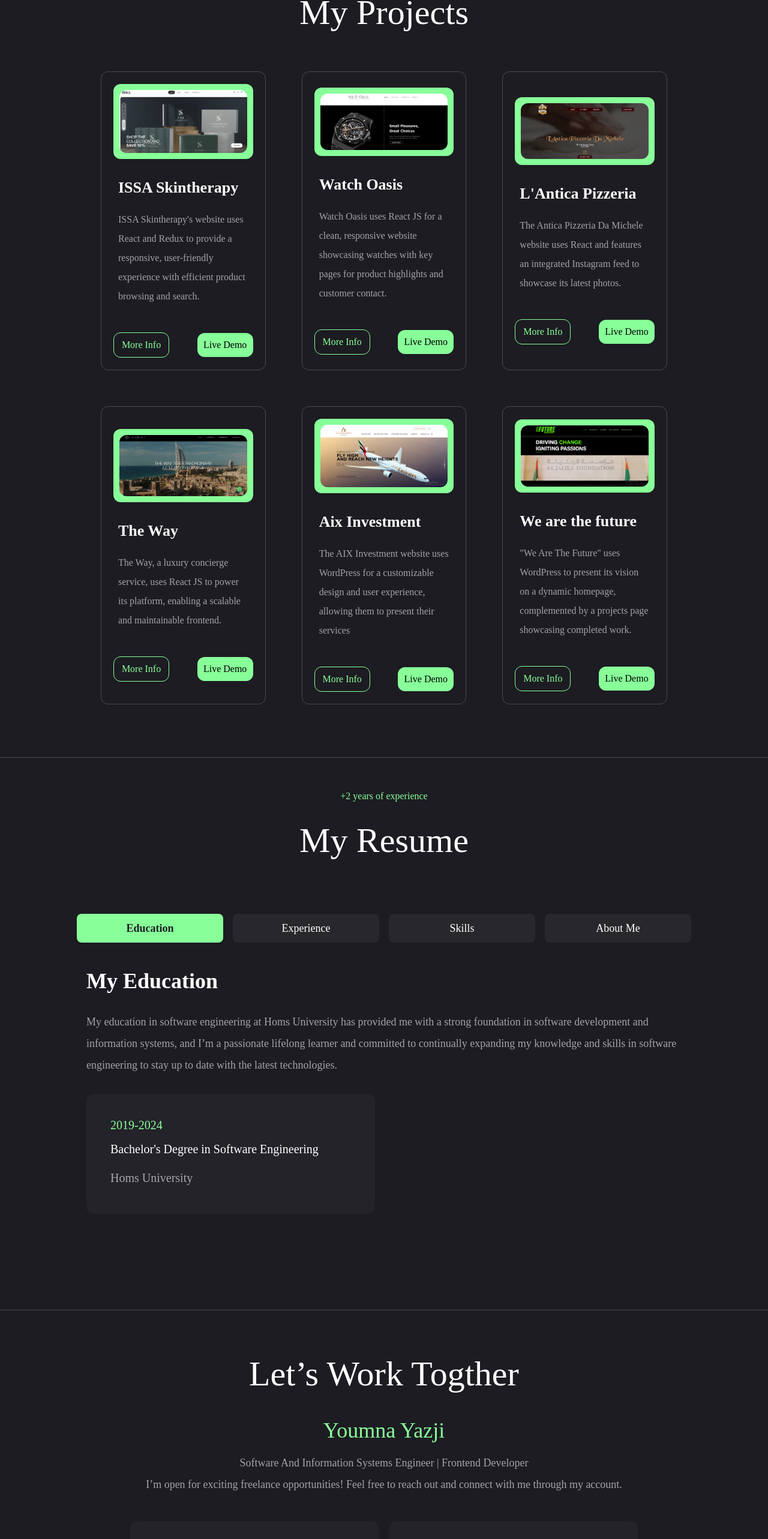
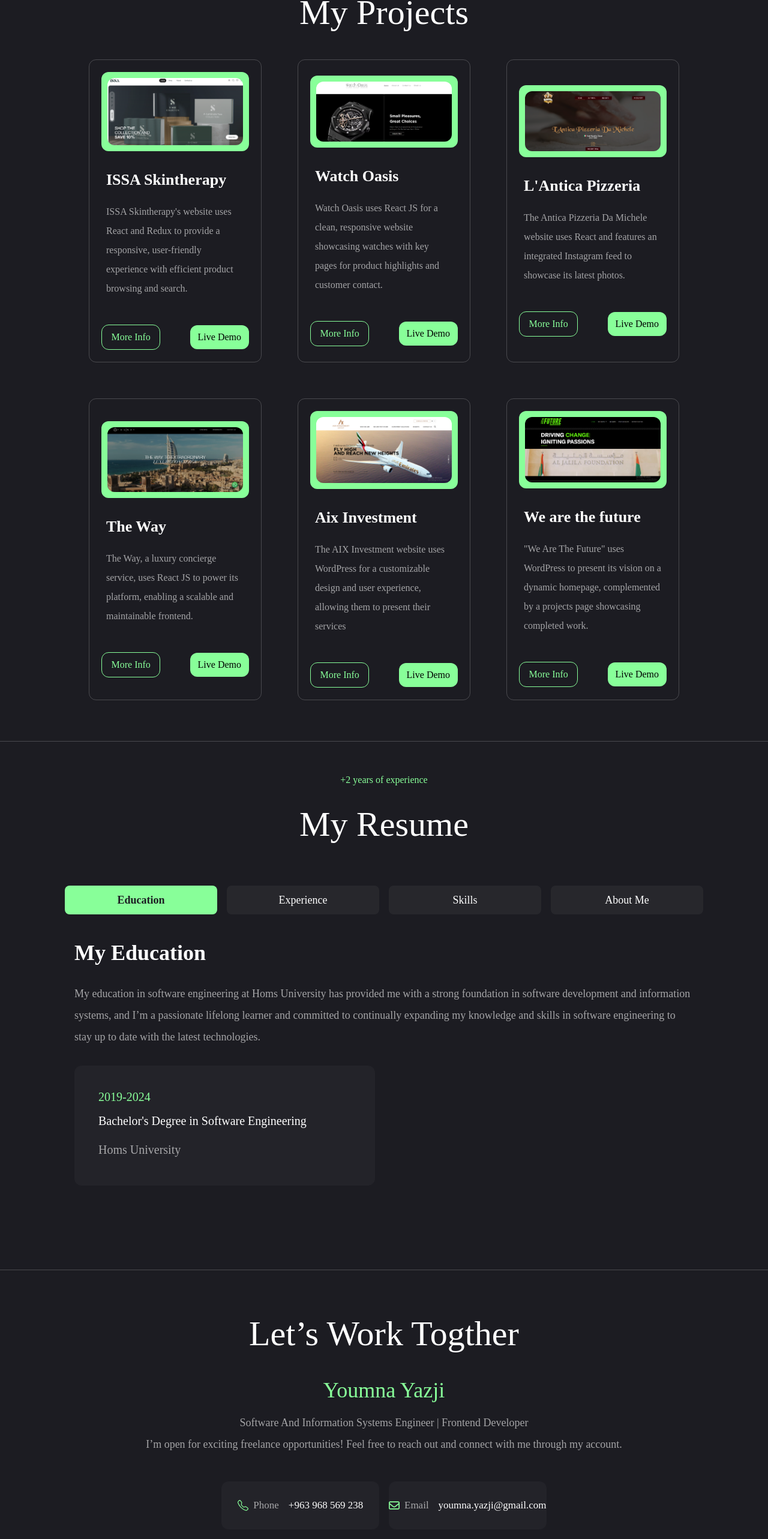
Before and after one commit to YoumnaYazji/My-Portfolio, a Next.js app: page / in a window 1280 px wide. Shown: the part 2217-4782 px from the top of the page at 60% size. Built offline with nearby package versions, Linux system fonts and the light colour scheme.

Commit message:
Fix Contact Page

```diff
--- a/app/contact/page.jsx
+++ b/app/contact/page.jsx
@@ -27,7 +27,7 @@ const Contact =() =>{
         <>
         <h1 className="text-[66px] text-center xs:text-[58px] xs:px-5">Let’s Work Togther</h1>
         <h3 className="text-[36px] text-accent text-center xs:px-10">Youmna Yazji</h3>
-        <p className='text-white/60  text-center xl:text-[18px] md:text-[22px] xl:px-5 xs:px-8'>
+        <p className='text-white/60  text-center xl:text-[18px] md:text-[22px] xl:px-5 xs:px-12'>
         Software And Information Systems Engineer | Frontend Developer
         <br/>
         I’m open for exciting freelance opportunities! Feel free to reach out and connect with me through my account.
@@ -40,7 +40,7 @@ const Contact =() =>{
         {about.info.map((item, index) => (
         <li
         key={index}
-        className={`bg-[#232329]  text-[20px] h-[80px] w-[52vh] rounded-xl flex items-center justify-center xl:justify-center gap-4 ${
+        className={`bg-[#232329]  text-[17px] h-[80px] w-full rounded-xl flex items-center justify-center xl:justify-center gap-4 ${
         index >= 0 ? "mt-6" : ""
         }
 
--- a/app/resume/page.jsx
+++ b/app/resume/page.jsx
@@ -166,7 +166,7 @@ const Resume =() =>{
         <h5 className="text-accent text-center xs:px-10">+2 years of experience</h5>
             <h1 className="text-[66px] text-center xs:text-[58px] xs:px-5">My Resume</h1>
             <div className="px-5 mt-5 xl:w-[90%] mx-auto xs:w-full md:w-full">
-                <Tabs defaultValue='education' className='gap-[60px] p-10'>
+                <Tabs defaultValue='education' className='gap-[60px] p-5'>
                     <TabsList className='w-full mx-auto xl:mx-0 gap-[60px] md:flex-col md:items-center md:gap-4 lg:flex-row lg:items-start lg:mx-auto xs:flex-col xs:items-center xl:gap-4 xl:mx-0'>
                         <TabsTrigger value='education' className="xl:text-[18px] md:text-[24px]">Education</TabsTrigger>
                         <TabsTrigger value='experience'className="xl:text-[18px] md:text-[24px]" >Experience</TabsTrigger>
@@ -211,7 +211,7 @@ const Resume =() =>{
                                 <p className='text-white/60 xl:text-[18px] md:text-[22px] xl:px-5'>
                                 {experience.description}</p>
                                 <ScrollArea className='h-[400px]'>
-                                <ul className='grid grid-cols-1 lg:grid-cols-2 gap-[30px] xs:px-5 '>
+                                <ul className='grid grid-cols-1 lg:grid-cols-2 gap-[30px]  '>
                                 {experience.items.map((item,index)=>{
                                             return(
                                                 <li key={index} className='bg-[#232329] h-[184px] xl:h-[200px] lg:h-[200px] md:-[200px] sm:h-[200px] xs:h-[300px] md:text-xl sm:text-xl xs:text-xl py-6 px-10 rounded-xl flex flex-col justify-center items-center lg:items-start gap-1'>
@@ -272,7 +272,7 @@ const Resume =() =>{
           {about.info.map((item, index) => (
           <li
           key={index}
-          className={`bg-[#232329]  text-[18px] h-[80px] w-full px-8 rounded-xl flex items-center justify-center xl:justify-start gap-4 ${
+          className={`bg-[#232329]  text-[17px] h-[80px] w-full px-8 rounded-xl flex items-center justify-center xl:justify-start gap-4 ${
           index >= 0 ? "mt-6" : ""
           }
 
--- a/app/work/page.jsx
+++ b/app/work/page.jsx
@@ -198,7 +198,7 @@ const Work =() =>{
             <h1 className="text-[66px] text-center xs:text-[58px] xs:px-5">My Projects</h1>
               <section className="min-h-[80vh] flex flex-col justify-center py-12 xl:py-0 xl:px-32 md:px-5 xs:px-8 rounded-xl">
                          <motion.div initial={{opacity:0}} animate={{opacity:1, transition :{delay:2, duration:0.4, ease:"easeIn"
-                         }}} className="grid grid-cols-1 md:grid-cols-1 xl:grid-cols-3 gap-[60px]  p-10">
+                         }}} className="grid grid-cols-1 md:grid-cols-1 xl:grid-cols-3 gap-[60px] p-5">
                             {projects.map((project,index)=>{
                              return (
                              <div key={index} className="min-h-[45vh] flex-1 flex flex-col justify-center gap-6 group border border-white/20 w-full rounded-xl p-5">
```
